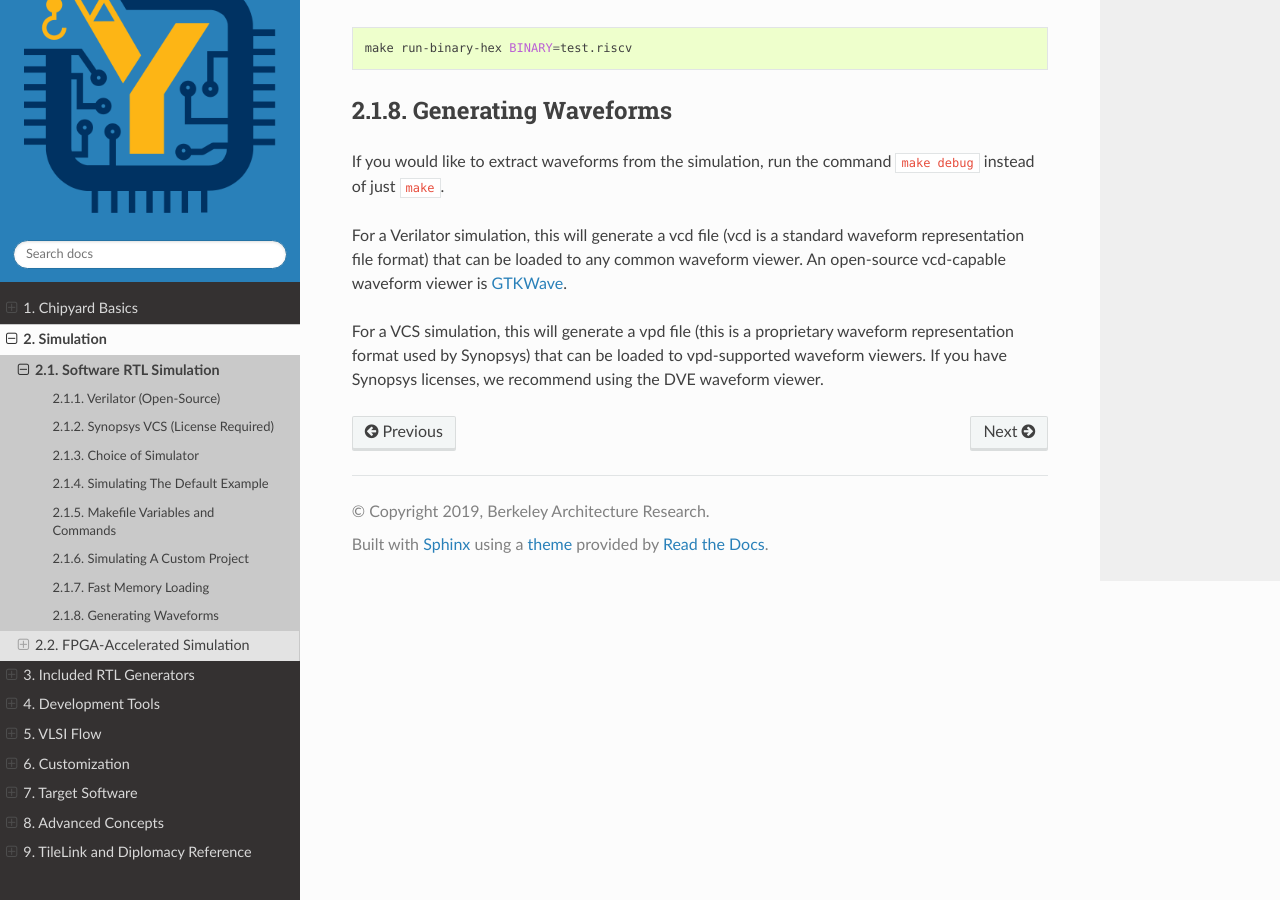
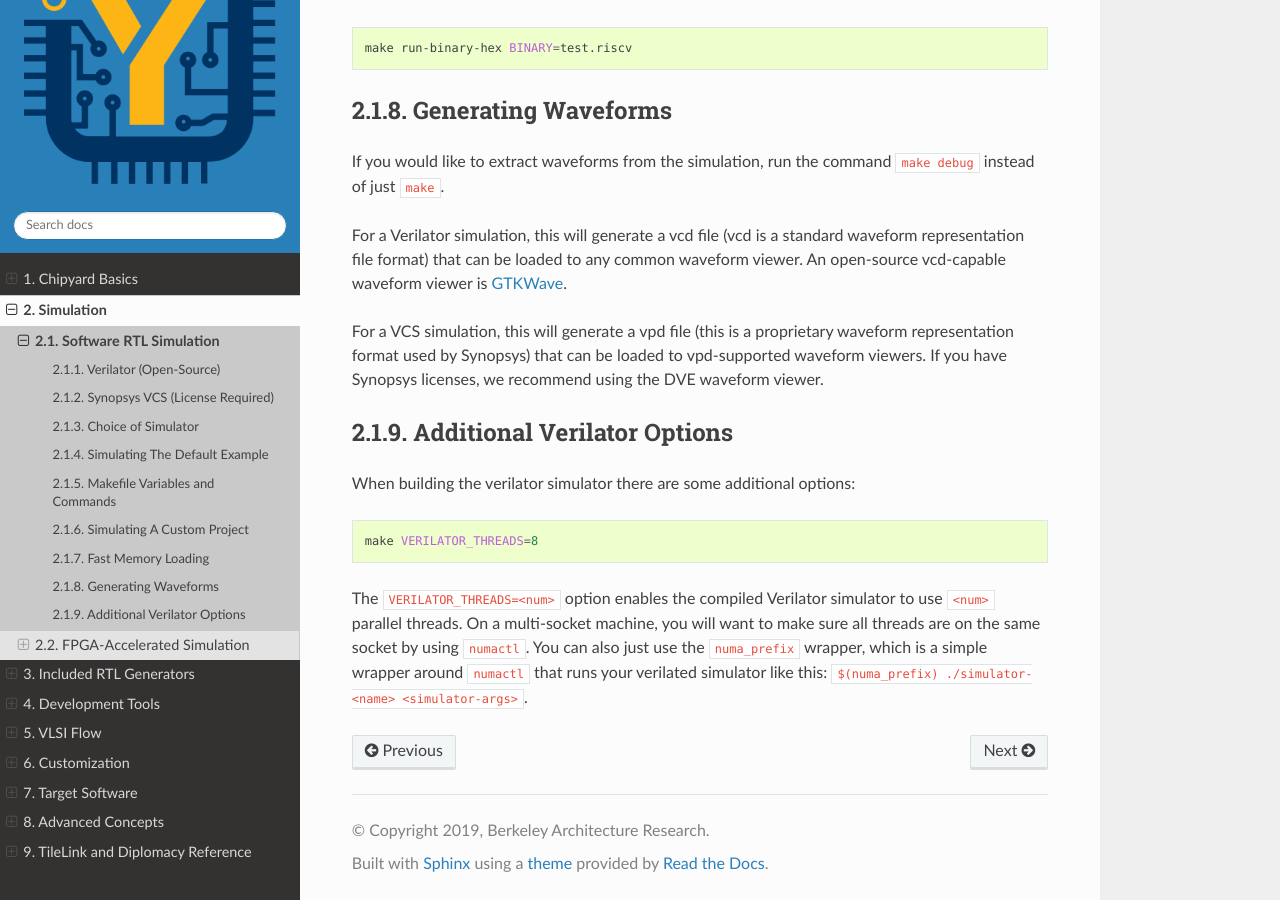
Before and after one commit to ucb-bar/chipyard, a Sphinx documentation site: the page built from docs/Simulation/Software-RTL-Simulation.rst, in a window 1280 px wide and 900 px high, scrolled down 4061 px. Built offline with Sphinx 7.4.7 and the Read the Docs theme 2.0.0, drawn with Linux system fonts in a browser that asks for light colours.

Commit message:
Add support for multi-threaded verilator

```diff
--- a/docs/Simulation/Software-RTL-Simulation.rst
+++ b/docs/Simulation/Software-RTL-Simulation.rst
@@ -181,3 +181,18 @@ An open-source vcd-capable waveform viewer is `GTKWave <http://gtkwave.sourcefor
 
 For a VCS simulation, this will generate a vpd file (this is a proprietary waveform representation format used by Synopsys) that can be loaded to vpd-supported waveform viewers.
 If you have Synopsys licenses, we recommend using the DVE waveform viewer.
+
+.. _sw-sim-verilator-opts:
+
+Additional Verilator Options
+-------------------------------
+
+When building the verilator simulator there are some additional options:
+
+.. code-block:: shell
+
+   make VERILATOR_THREADS=8
+
+The ``VERILATOR_THREADS=<num>`` option enables the compiled Verilator simulator to use ``<num>`` parallel threads.
+On a multi-socket machine, you will want to make sure all threads are on the same socket by using ``numactl``.
+You can also just use the ``numa_prefix`` wrapper, which is a simple wrapper around ``numactl`` that runs your verilated simulator like this: ``$(numa_prefix) ./simulator-<name> <simulator-args>``.
```
Also changed, not shown: 4 other files.
